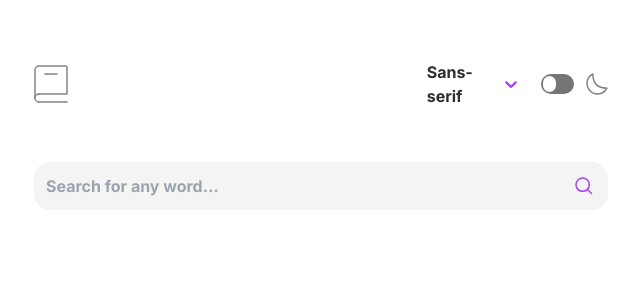
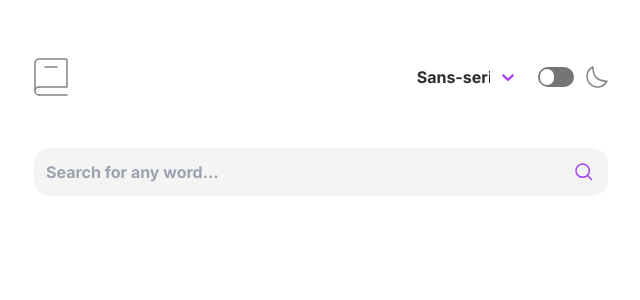
Before and after one commit to tamta123/dictionary-web-app, a React (Vite) app: page / in a window 1280 px wide. Shown: the top 300 px of the page, without its empty margins (319-959 px from the left). Built offline with nearby package versions, Linux system fonts and the light colour scheme.

Commit message:
style:final style updates

```diff
--- a/src/App.jsx
+++ b/src/App.jsx
@@ -97,7 +97,7 @@ function App() {
             Whoops, can't be empty...
           </div>
         ) : null}
-        <div className="mt-[80px] flex justify-between items-center gap-y-2">
+        <div className="mt-[80px] flex justify-between items-center">
           <div>
             <div
               className={`font-bold text-2xl leading-8 mb-2 md:text-6xl ${
@@ -122,9 +122,9 @@ function App() {
                         height="75"
                         viewBox="0 0 75 75"
                         onClick={() => callWord(phonetic.audio)}
-                        className="hover:audio-hover"
+                        className="hover:audio-hover w-9 h-9 md:w-14 md:h-14"
                       >
-                        <g fill="#A445ED" fill-rule="evenodd">
+                        <g fill="#A445ED" filRule="evenodd">
                           <circle cx="37.5" cy="37.5" r="37.5" opacity=".25" />
                           <path d="M29 27v21l21-10.5z" />
                         </g>
--- a/src/components/header.jsx
+++ b/src/components/header.jsx
@@ -20,14 +20,17 @@ const Header = ({ mode, toggleMode, selectedFont, handleFontChange }) => {
               ...provided,
               color: mode === "dark" ? "#A445ED" : "#A445ED",
             }),
-            placeholder: (provided, state) => ({
+            placeholder: (provided) => ({
               ...provided,
               color: mode === "dark" ? "#ffffff" : "#2D2D2D",
               fontWeight: "700",
+              margin: "0px",
             }),
-            valueContainer: (provided, state) => ({
+            valueContainer: (provided) => ({
               ...provided,
               backgroundColor: mode === "dark" ? "#050505" : "",
+              padding: "0px",
+              width: "85px",
             }),
             control: (provided, state) => ({
               ...provided,
@@ -39,28 +42,30 @@ const Header = ({ mode, toggleMode, selectedFont, handleFontChange }) => {
                 border: state.isFocused ? 0 : 0,
               },
             }),
-            option: (provided, state) => ({
+            option: (provided) => ({
               ...provided,
               cursor: "pointer",
               fontWeight: "700",
+              fontSize: "14px",
               backgroundColor: mode === "dark" ? "#1F1F1F" : "",
               "&:hover": {
                 color: "#A445ED",
               },
             }),
-            indicatorsContainer: (provided, state) => ({
+            indicatorsContainer: (provided) => ({
               ...provided,
               backgroundColor: mode === "dark" ? "#050505" : "",
+              padding: "0px",
             }),
-            indicatorSeparator: (provided, state) => ({
+            indicatorSeparator: (provided) => ({
               ...provided,
               display: "none",
             }),
-            group: (provided, state) => ({
+            group: (provided) => ({
               ...provided,
               color: mode === "dark" ? "#A445ED" : "#A445ED",
             }),
-            menu: (provided, state) => ({
+            menu: (provided) => ({
               ...provided,
               width: "160px",
               borderRadius: "16px",
@@ -71,10 +76,17 @@ const Header = ({ mode, toggleMode, selectedFont, handleFontChange }) => {
                   : "0px 5px 30px rgba(0, 0, 0, 0.1)",
               marginTop: "15px",
             }),
-            menuList: (provided, state) => ({
+            menuList: (provided) => ({
               ...provided,
               color: mode === "dark" ? "#ffffff" : "",
               fontWeight: "normal",
+            }),
+            input: (provided) => ({
+              ...provided,
+              width: "110px",
+              textAlign: "right",
+              padding: "0px",
+              margin: "0px",
             }),
           }}
         />
```
